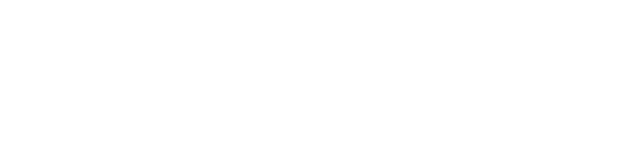
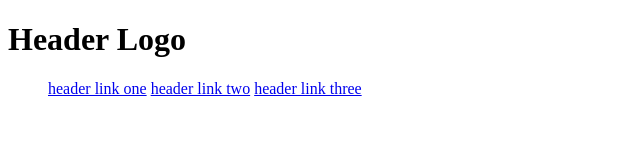
Before and after one commit to Piushhh/Landing-page, a plain HTML site: page index.html in a window 1280 px wide. Shown: the whole page, without its empty margins (0-640 px from the left). Drawn offline with Linux system fonts and the light colour scheme.

Commit message:
Add the header section

```diff
--- a/index.html
+++ b/index.html
@@ -6,6 +6,13 @@
     <title>Landing Page</title>
 </head>
 <body>
-
+    <div>
+        <h1>Header Logo</h1>
+        <ul>
+            <a href="/">header link one</a>
+            <a href="/">header link two</a>
+            <a href="/">header link three</a>
+        </ul>
+    </div>
 </body>
 </html>
```
